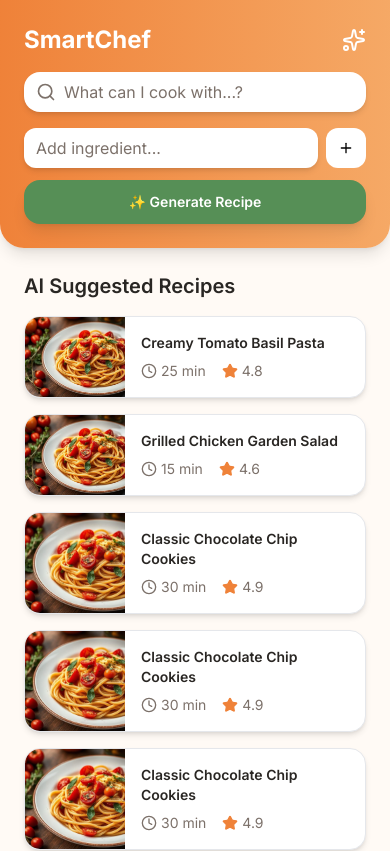
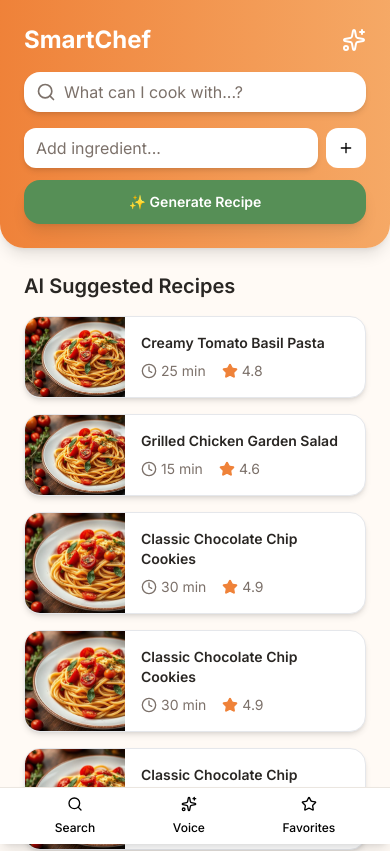
Before and after one commit to Akeemkabiru/personalised-recipe, a Next.js app: page /recipes in a window 390 px wide. Shown: the top 851 px of the page. Built offline with nearby package versions, Linux system fonts and the light colour scheme.

Commit message:
fix: remove unused intersection observer and simplify bottom navigation styling

```diff
--- a/app/recipes/page.tsx
+++ b/app/recipes/page.tsx
@@ -8,7 +8,6 @@ import { Search, Plus, Clock, Star, Sparkles } from "lucide-react";
 import Button from "@/components/ui/button";
 import { Input } from "@/components/ui/input";
 import Image from "next/image";
-import { useInView } from "react-intersection-observer";
 import { suggestedRecipes } from "@/constant";
 import { useRouter } from "next/navigation";
 
@@ -29,15 +28,12 @@ const HomeScreen = () => {
     setIngredients(ingredients.filter((i) => i !== ingredient));
   };
 
-  const { ref, inView } = useInView({ threshold: 1, rootMargin: "100px" });
-
   return (
     <div
       className={`min-h-screen text-sm  overflow-y-scroll md:overflow-hidden bg-background w-[450px]`}
     >
       {/* Header */}
       <div
-        ref={ref}
         className={`bg-gradient-to-r from-chef-orange to-chef-orange-light p-6 rounded-b-3xl shadow-lg`}
       >
         <div className="space-y-4">
@@ -145,9 +141,7 @@ const HomeScreen = () => {
 
       {/* Bottom Navigation */}
       <div
-        className={`fixed bottom-0 left-0 right-0 bg-white transition-all duration-500 border-t border-border px-4 py-2 shadow-lg ${
-          inView ? "translate-y-24 md:translate-y-0" : "translate-y-0"
-        }`}
+        className={`fixed bottom-0 left-0 right-0 bg-white transition-all duration-500 border-t border-border px-4 py-2 shadow-lg`}
       >
         <div className="flex justify-around">
           <div className="flex flex-col items-center gap-y-2 font-medium">
```
